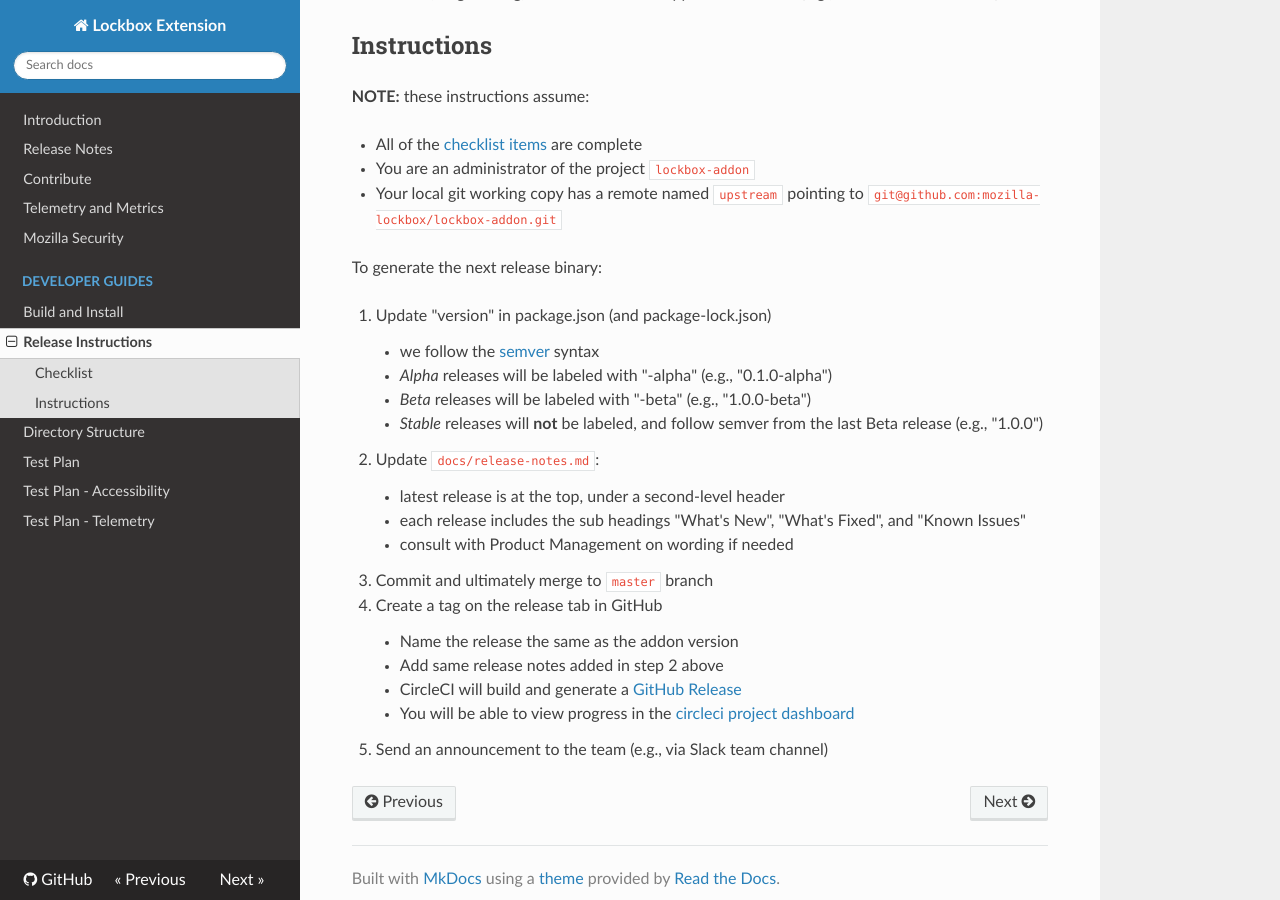
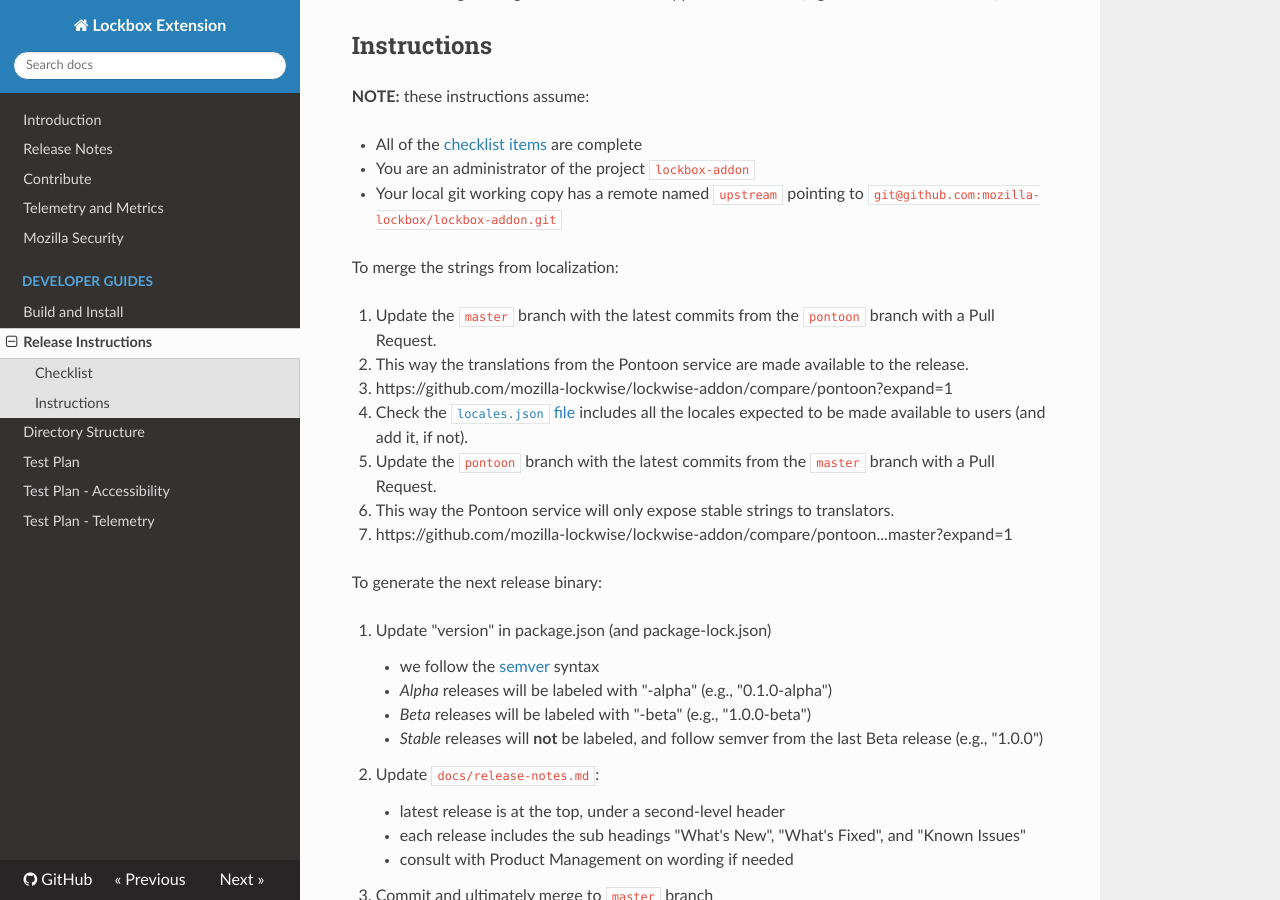
Before and after one commit to mozilla-lockwise/lockwise-addon, an MkDocs documentation site: the page built from docs/developer/releases.md, in a window 1280 px wide and 900 px high, scrolled down 357 px. Built offline with MkDocs 1.6.1, drawn with Linux system fonts in a browser that asks for light colours; nearby versions of some CDN libraries; old or Windows-style settings are respelled for this version of MkDocs.

Commit message:
Add docs on localization prep steps for releases (#258)

```diff
--- a/docs/developer/releases.md
+++ b/docs/developer/releases.md
@@ -16,6 +16,20 @@
 * All of the [checklist items](#checklist) are complete
 * You are an administrator of the project `lockbox-addon`
 * Your local git working copy has a remote named `upstream` pointing to `git@github.com:mozilla-lockbox/lockbox-addon.git`
+
+To merge the strings from localization:
+
+1. Update the `master` branch with the latest commits from the `pontoon` branch with a Pull Request.
+
+  * This way the translations from the Pontoon service are made available to the release.
+  * https://github.com/mozilla-lockwise/lockwise-addon/compare/pontoon?expand=1
+
+2. Check the [`locales.json` file](https://github.com/mozilla-lockwise/lockwise-addon/tree/master/src/locales) includes all the locales expected to be made available to users (and add it, if not).
+
+3. Update the `pontoon` branch with the latest commits from the `master` branch with a Pull Request.
+
+  * This way the Pontoon service will only expose stable strings to translators.
+  * https://github.com/mozilla-lockwise/lockwise-addon/compare/pontoon...master?expand=1
 
 To generate the next release binary:
 
```
